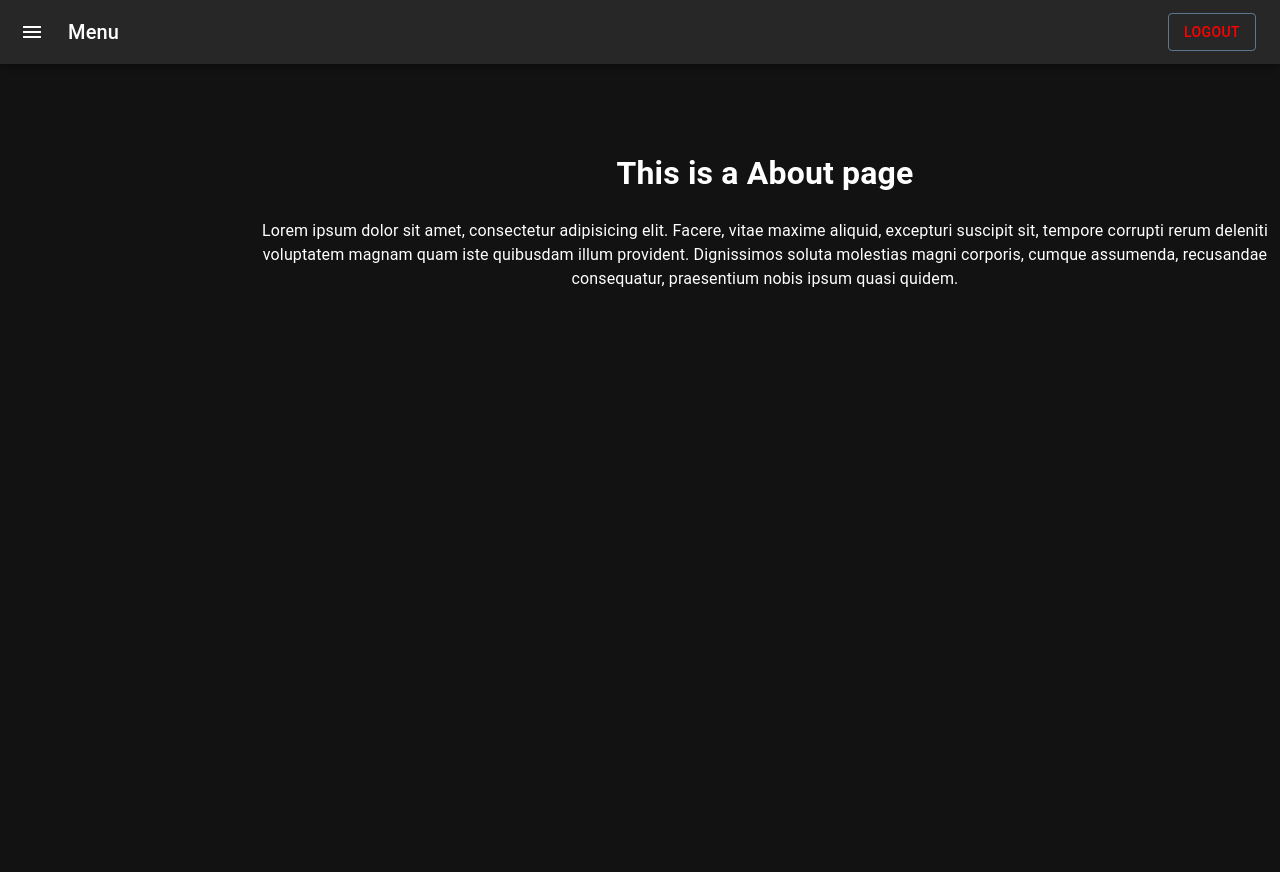
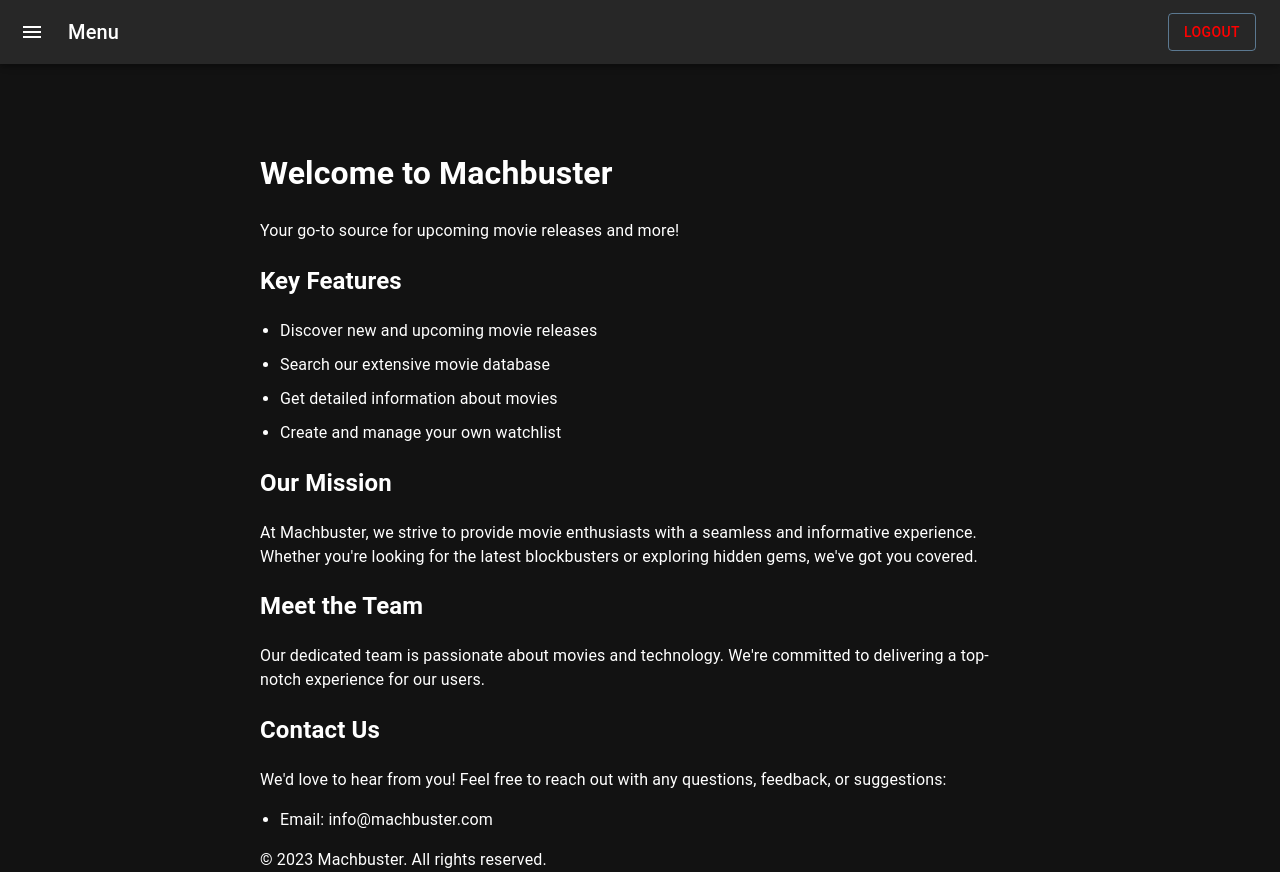
Before and after one commit to successPhil/movietracker, a React (Vite) app in the folder machbuster_frontend/: page /about in a window 1280 px wide. Before the commit the page ends 800 px from the top, so only its background shows below. Built offline with nearby package versions, Linux system fonts and the light colour scheme.

Commit message:
added to about template

```diff
--- a/machbuster_frontend/src/components/Card.jsx
+++ b/machbuster_frontend/src/components/Card.jsx
@@ -5,18 +5,25 @@ import CardMedia from '@mui/material/CardMedia';
 import Button from '@mui/material/Button';
 import Typography from '@mui/material/Typography';
 import Grid from '@mui/material/Grid';
+import Paper from '@mui/material/Paper';
+import { red } from '@mui/material/colors';
+import { BorderTopRounded } from '@mui/icons-material';
 
 export default function ImgMediaCard({movie}) {
     return (
-      <Grid item xs={4}>
-      <Card sx={{ maxWidth: 345 }}>
+      <Grid item xs={4} mb={8} mt={2}>
+      <Paper elevation={12} sx={{ maxWidth: 345 , maxHeight: 725, borderBottomLeftRadius: 10, borderBottomRightRadius: 10, borderTopLeftRadius:15, borderTopRightRadius:15}}>
         <CardMedia
           component="img"
           alt={movie.title}
           height="540"
           image={movie.movieImg}
+          sx={{borderTopLeftRadius:15, borderTopRightRadius:15}}
+
+
+
         />
-        <CardContent>
+        <CardContent sx={{maxHeight:185, height:100}}>
           <Typography gutterBottom variant="h6" component="div">
             {movie.title}
           </Typography>
@@ -27,7 +34,7 @@ export default function ImgMediaCard({movie}) {
         <CardActions>
           <Button size="small">Learn More</Button>
         </CardActions>
-      </Card>
+      </Paper>
       </Grid>
     );
   }
--- a/machbuster_frontend/src/index.css
+++ b/machbuster_frontend/src/index.css
@@ -4,15 +4,30 @@ html, body{
   padding: 0;
 
 }
-.route-text {
-  margin-left:250px;
-  text-align:center;
-}
+
+
 
 #logout {
   margin-left: auto;
   color: red;
   height:38px;
+}
+.about-content {
+  margin-left:250px;
+  text-align:center;
+  max-width: 800px; /* Adjust the maximum width as needed */
+  margin: 0 auto; /* Center the content */
+  text-align: left; /* Align the text to the left */
+  padding: 0 20px; /* Add some padding to the sides */
+
+  ul {
+    list-style-type: disc; /* Use bullets for the list items */
+    padding-left: 20px; /* Adjust the indentation of the list items */
+  }
+
+  li {
+    margin-bottom: 10px; /* Add some space between each list item */
+  }
 }
 
 .movie-container {
--- a/machbuster_frontend/src/routes/About.jsx
+++ b/machbuster_frontend/src/routes/About.jsx
@@ -1,8 +1,48 @@
 export default function About() {
     return (
-        <div className="route-text">
-        <h1>This is a About page</h1>
-        <p>Lorem ipsum dolor sit amet, consectetur adipisicing elit. Facere, vitae maxime aliquid, excepturi suscipit sit, tempore corrupti rerum deleniti voluptatem magnam quam iste quibusdam illum provident. Dignissimos soluta molestias magni corporis, cumque assumenda, recusandae consequatur, praesentium nobis ipsum quasi quidem.</p>
-        </div>
-    )
-}
+        <div className="about-content">
+      <h1>Welcome to Machbuster</h1>
+      <p>Your go-to source for upcoming movie releases and more!</p>
+
+      <section className="features">
+        <h2>Key Features</h2>
+        <ul>
+          <li>Discover new and upcoming movie releases</li>
+          <li>Search our extensive movie database</li>
+          <li>Get detailed information about movies</li>
+          <li>Create and manage your own watchlist</li>
+        </ul>
+      </section>
+
+      <section className="mission">
+        <h2>Our Mission</h2>
+        <p>
+          At Machbuster, we strive to provide movie enthusiasts with a seamless
+          and informative experience. Whether you're looking for the latest
+          blockbusters or exploring hidden gems, we've got you covered.
+        </p>
+      </section>
+
+      <section className="team">
+        <h2>Meet the Team</h2>
+        <p>
+          Our dedicated team is passionate about movies and technology. We're
+          committed to delivering a top-notch experience for our users.
+        </p>
+      </section>
+
+      <section className="contact">
+        <h2>Contact Us</h2>
+        <p>We'd love to hear from you! Feel free to reach out with any questions, feedback, or suggestions:</p>
+        <ul>
+          <li>Email: info@machbuster.com</li>
+          {/* Add more contact options if desired */}
+        </ul>
+      </section>
+
+      <footer>
+        <p>&copy; 2023 Machbuster. All rights reserved.</p>
+      </footer>
+    </div>
+  );
+};
--- a/machbuster_frontend/src/routes/Movies.jsx
+++ b/machbuster_frontend/src/routes/Movies.jsx
@@ -100,11 +100,11 @@ export default function Movies() {
         />
         <Button id="search-btn" onClick={onClickHandler} variant="contained">Search</Button>
         </Box>
-        <Container>
-          <Grid container spacing={2} mt={3}>
+        <Container >
+          <Grid container mt={3}>
             {movies ? (
               movies.map((movie, movieidx)=> (
-                <ImgMediaCard movie={movie} key={`movie${movieidx}`}/>
+                <ImgMediaCard movie={movie} key={`movie${movieidx}`} />
               ))
             ) :
             newMovies.map((movie, movieidx)=>(
```
Also changed, not shown: 1 other file (tests, documents, lock files or other folders).
